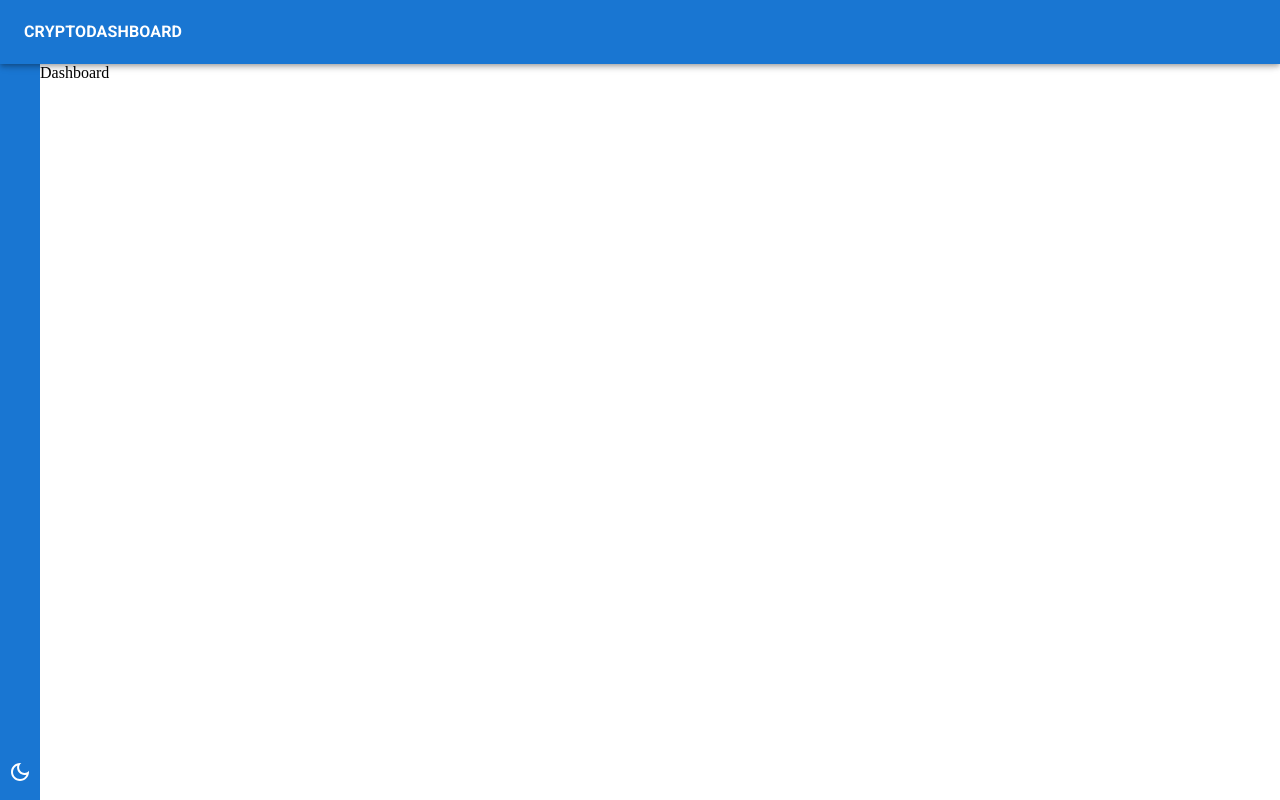
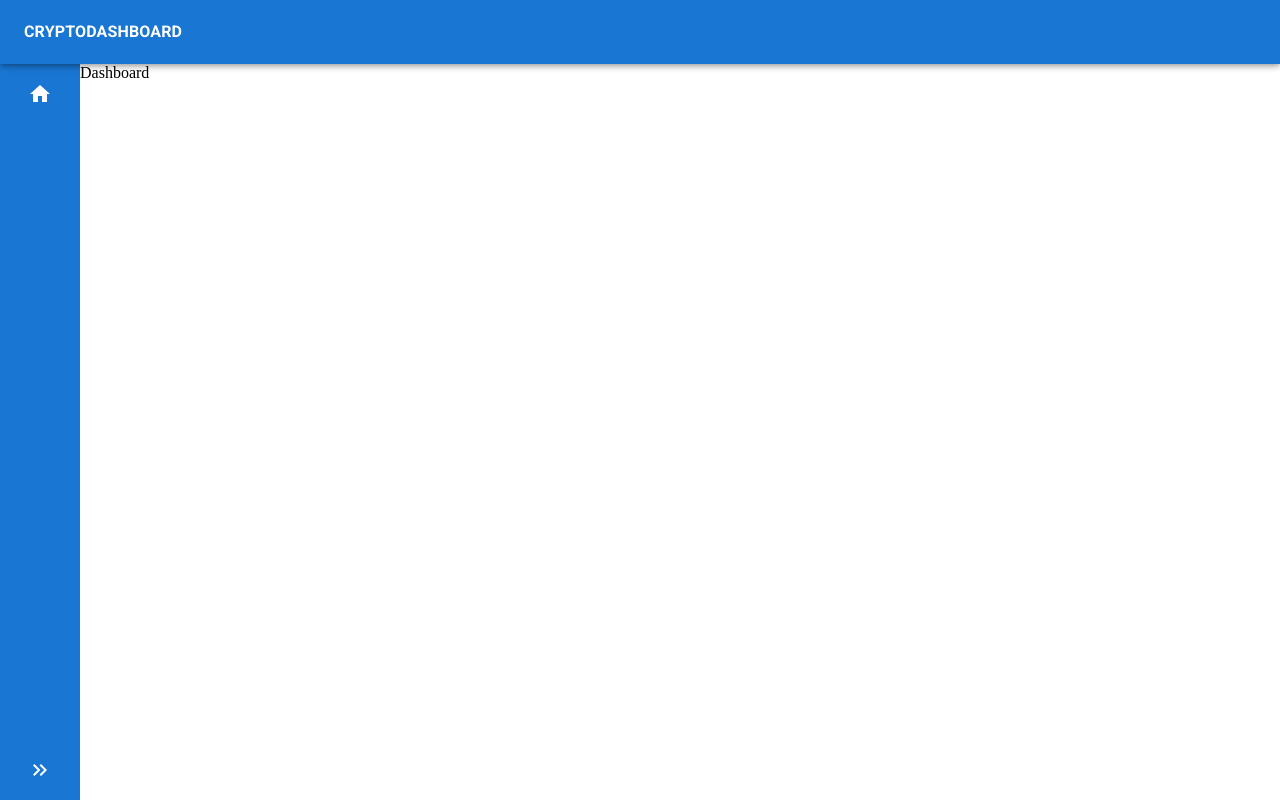
Before and after one commit to uriellopes/CryptoDashboard, a React (Vite) app: page / in a window 1280 px wide. Built offline with nearby package versions, Linux system fonts and the light colour scheme.

Commit message:
expand sidebar when click expand button

```diff
--- a/src/components/Sidebar.tsx
+++ b/src/components/Sidebar.tsx
@@ -1,21 +1,59 @@
 import Box from "@mui/material/Box";
 import IconButton from "@mui/material/IconButton";
 import Tooltip from "@mui/material/Tooltip";
-import DarkModeOutlinedIcon from "@mui/icons-material/DarkModeOutlined";
+import KeyboardDoubleArrowRightIcon from "@mui/icons-material/KeyboardDoubleArrowRight";
+import KeyboardDoubleArrowLeftIcon from "@mui/icons-material/KeyboardDoubleArrowLeft";
+import HomeIcon from "@mui/icons-material/Home";
+import { useState } from "react";
+import { Typography } from "@mui/material";
 
 export const Sidebar = () => {
+  const [expand, setExpand] = useState<boolean>(false);
+
+  const handleClickExpand = () => {
+    setExpand(true);
+  };
+
+  const handleClickRetract = () => {
+    setExpand(false);
+  };
+
   return (
     <Box
       bgcolor={"primary.main"}
       paddingBottom={1}
       display={"flex"}
-      alignItems={"end"}
+      flexDirection={"column"}
+      justifyContent={"space-between"}
+      padding={"10px 20px"}
     >
-      <Tooltip title="Dark Mode" arrow placement="left">
-        <IconButton>
-          <DarkModeOutlinedIcon htmlColor="white" />
-        </IconButton>
-      </Tooltip>
+      <Box display={"flex"} alignItems={"center"}>
+        <Tooltip title="Dashboard" arrow placement="left">
+          <IconButton>
+            <HomeIcon htmlColor="white" />
+          </IconButton>
+        </Tooltip>
+        {expand && (
+          <Typography sx={{ color: "white", cursor: "pointer" }}>
+            Dashboard
+          </Typography>
+        )}
+      </Box>
+      <Box display={"flex"} justifyContent={"center"}>
+        {expand ? (
+          <Tooltip title="Retrair" arrow placement="left">
+            <IconButton onClick={handleClickRetract}>
+              <KeyboardDoubleArrowLeftIcon htmlColor="white" />
+            </IconButton>
+          </Tooltip>
+        ) : (
+          <Tooltip title="Expandir" arrow placement="left">
+            <IconButton onClick={handleClickExpand}>
+              <KeyboardDoubleArrowRightIcon htmlColor="white" />
+            </IconButton>
+          </Tooltip>
+        )}
+      </Box>
     </Box>
   );
 };
```
